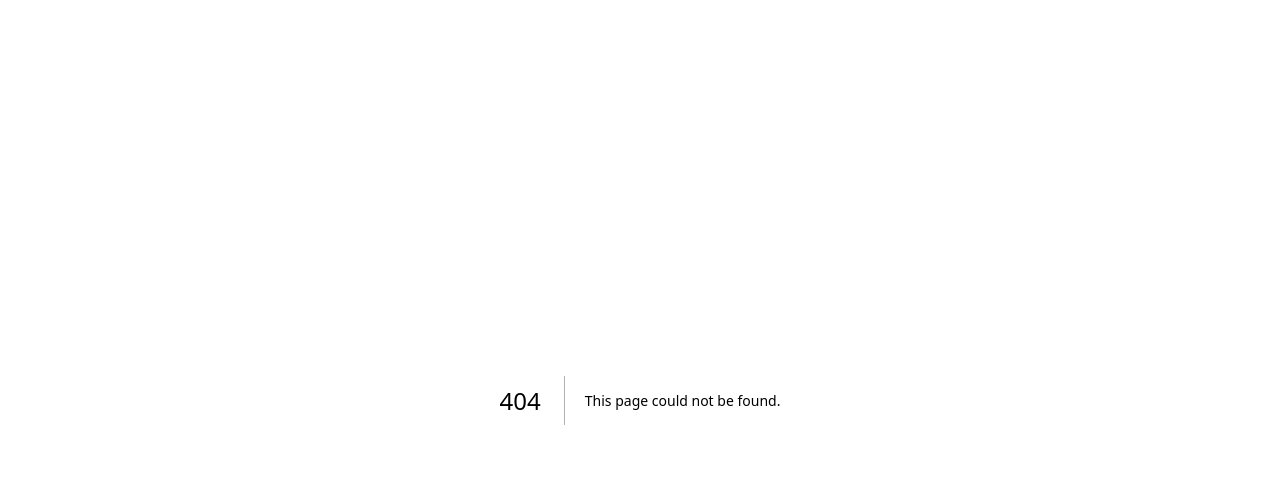
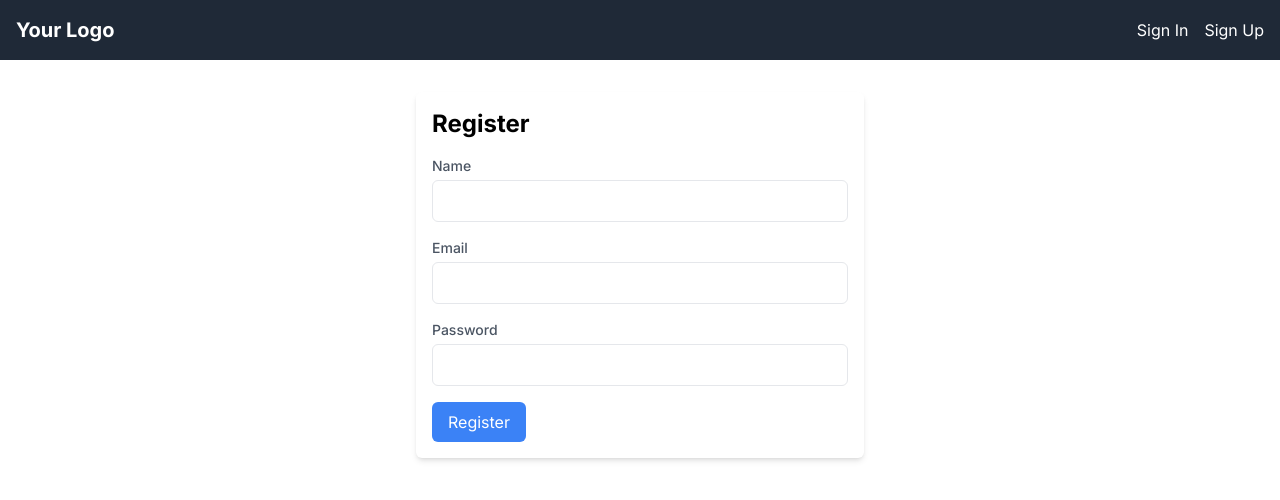
Before and after one commit to henryanandsr/technical-assessment, a Next.js app in the folder client/villa-reservation-client/: page /register in a window 1280 px wide. Before the commit this address had no page. Shown: the top 500 px of the page. Built offline with nearby package versions, Linux system fonts and the light colour scheme.

Commit message:
feat : add cors and register

```diff
--- /dev/null
+++ b/client/villa-reservation-client/app/components/Register/RegisterForm.tsx
@@ -0,0 +1,100 @@
+"use client";
+import React, { useState } from "react";
+
+const RegisterForm = () => {
+  const [formData, setFormData] = useState({
+    name: "",
+    email: "",
+    password: "",
+  });
+
+  const handleChange = (e: any) => {
+    setFormData({
+      ...formData,
+      [e.target.name]: e.target.value,
+    });
+  };
+
+  const handleSubmit = (e: any) => {
+    e.preventDefault();
+    try {
+      const url = `${process.env.SERVER_URL}/api/user`;
+      fetch(url, {
+        method: "POST",
+        headers: {
+          "Content-Type": "application/json",
+        },
+        body: JSON.stringify(formData),
+      });
+    } catch (err: any) {
+      console.error(err);
+    }
+  };
+
+  return (
+    <div className="max-w-md mx-auto mt-8 p-4 bg-white shadow-md rounded-md">
+      <h2 className="text-2xl font-bold mb-4">Register</h2>
+      <form onSubmit={handleSubmit}>
+        <div className="mb-4">
+          <label
+            htmlFor="name"
+            className="block text-sm font-medium text-gray-600"
+          >
+            Name
+          </label>
+          <input
+            type="text"
+            id="name"
+            name="name"
+            value={formData.name}
+            onChange={handleChange}
+            className="mt-1 p-2 w-full border rounded-md"
+            required
+          />
+        </div>
+        <div className="mb-4">
+          <label
+            htmlFor="email"
+            className="block text-sm font-medium text-gray-600"
+          >
+            Email
+          </label>
+          <input
+            type="email"
+            id="email"
+            name="email"
+            value={formData.email}
+            onChange={handleChange}
+            className="mt-1 p-2 w-full border rounded-md"
+            required
+          />
+        </div>
+        <div className="mb-4">
+          <label
+            htmlFor="password"
+            className="block text-sm font-medium text-gray-600"
+          >
+            Password
+          </label>
+          <input
+            type="password"
+            id="password"
+            name="password"
+            value={formData.password}
+            onChange={handleChange}
+            className="mt-1 p-2 w-full border rounded-md"
+            required
+          />
+        </div>
+        <button
+          type="submit"
+          className="bg-blue-500 text-white px-4 py-2 rounded-md hover:bg-blue-600"
+        >
+          Register
+        </button>
+      </form>
+    </div>
+  );
+};
+
+export default RegisterForm;
--- a/client/villa-reservation-client/app/globals.css
+++ b/client/villa-reservation-client/app/globals.css
@@ -17,5 +17,5 @@
 }
 
 body {
-  color: rgb(var(--foreground-rgb));
+  /* color: rgb(var(--foreground-rgb)); */
 }
--- /dev/null
+++ b/client/villa-reservation-client/app/register/page.tsx
@@ -0,0 +1,14 @@
+import React from 'react'
+import RegisterForm from '../components/Register/RegisterForm'
+import NavigationBar from '../components/NavigationBar'
+
+function RegisterPage() {
+  return (
+    <div>
+        <NavigationBar />
+        <RegisterForm />
+    </div>
+  )
+}
+
+export default RegisterPage
```
Also changed, not shown: 2 other files (tests, documents, lock files or other folders).
